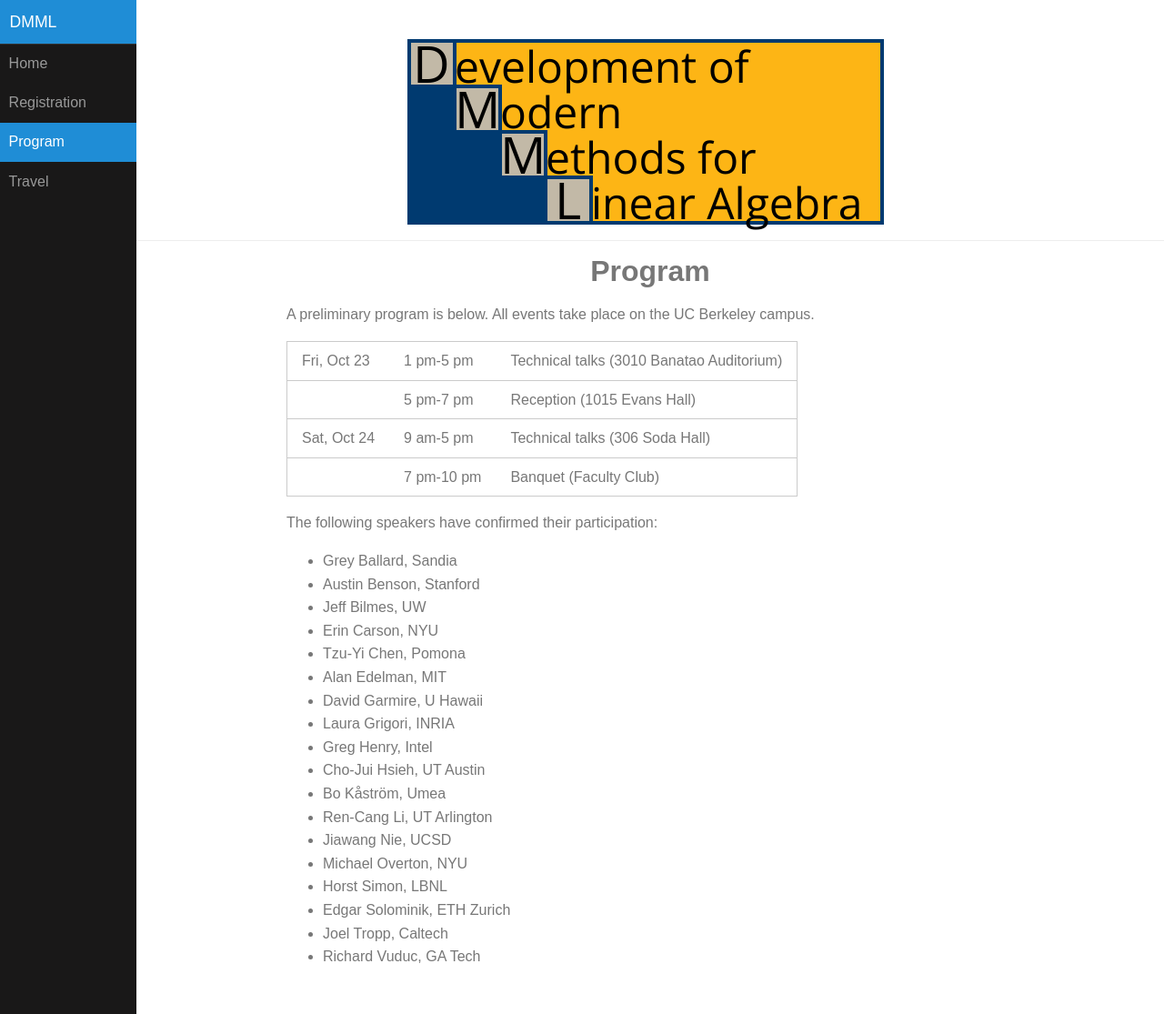
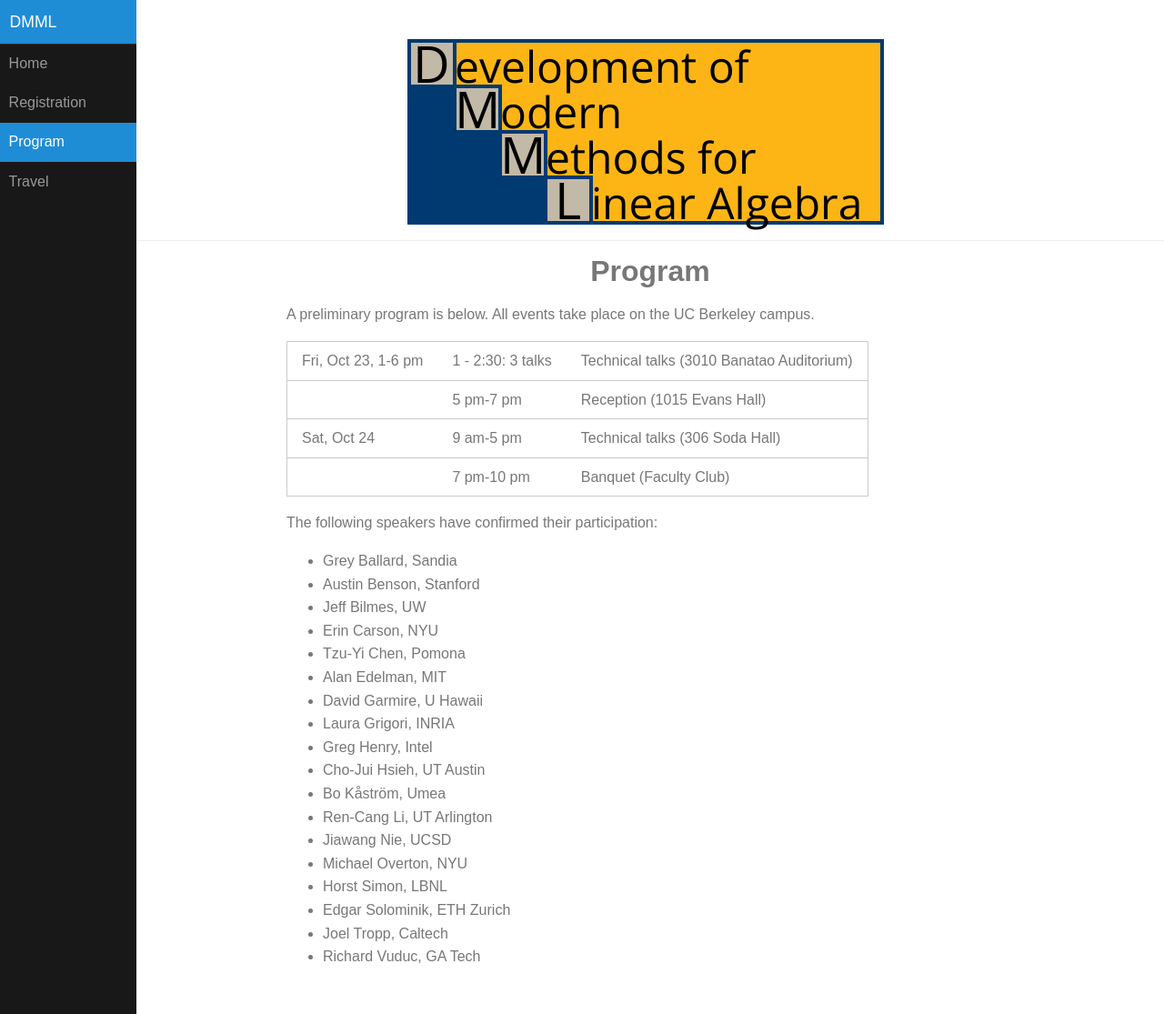
Before and after one commit to dbindel/dmml, a Jekyll site: the page built from program.html, in a window 1280 px wide and 1115 px high. Shown: the whole window at 91% size. Built offline with Jekyll 4.4.1, drawn with Linux system fonts in a browser that asks for light colours.

Commit message:
Update program.html

```diff
--- a/program.html
+++ b/program.html
@@ -11,8 +11,9 @@ layout: page
 <table class="pure-table pure-table-horizontal">
   <tbody>
     <tr>
-      <td>Fri, Oct 23</td>
-      <td>1 pm-5 pm</td>
+      <td>Fri, Oct 23, 1-6 pm </td>
+      <td>1 - 2:30: 3 talks</td>
+
       <td>Technical talks (3010 Banatao Auditorium)</td>
     </tr>
     <tr>
```
